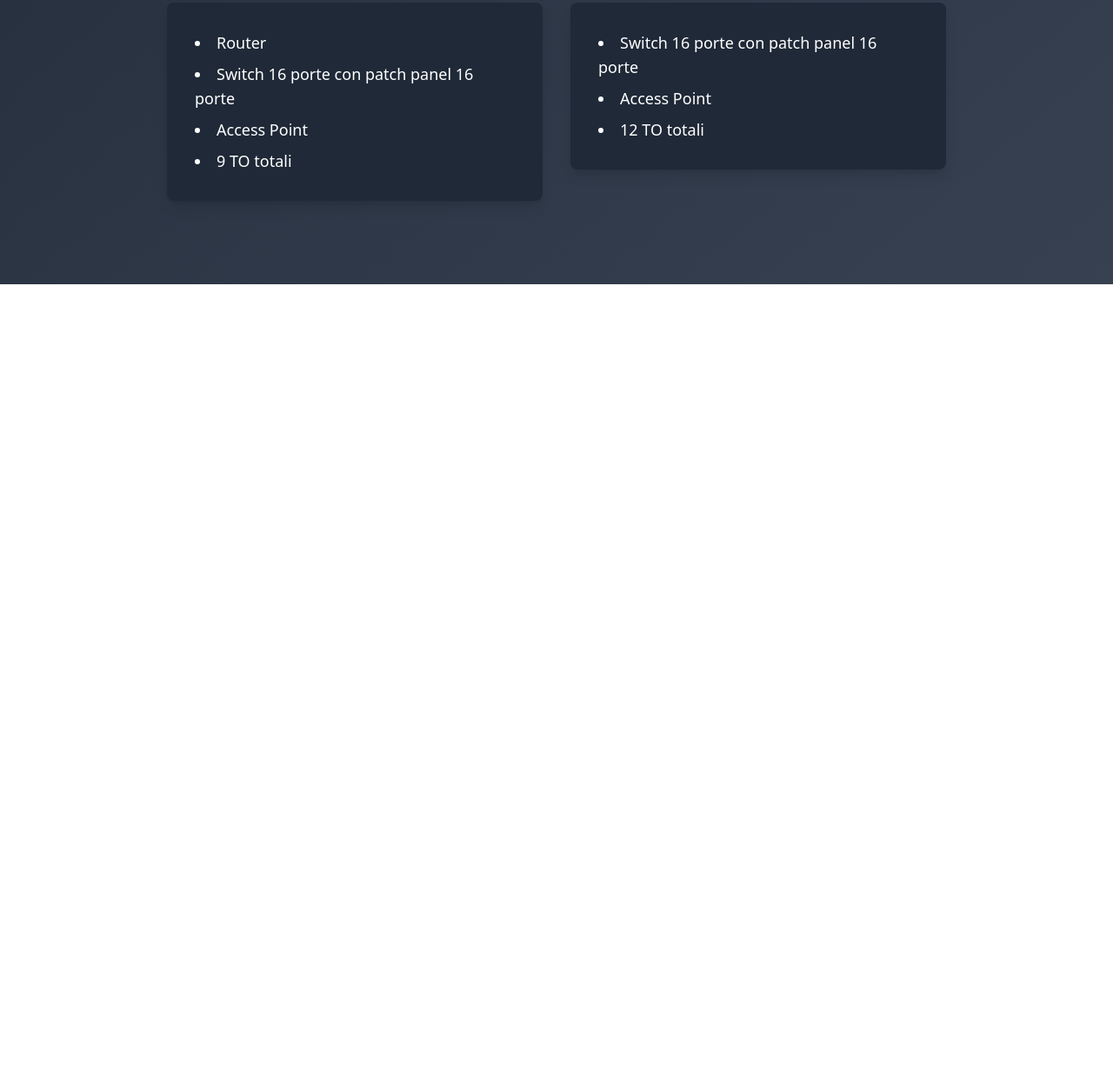
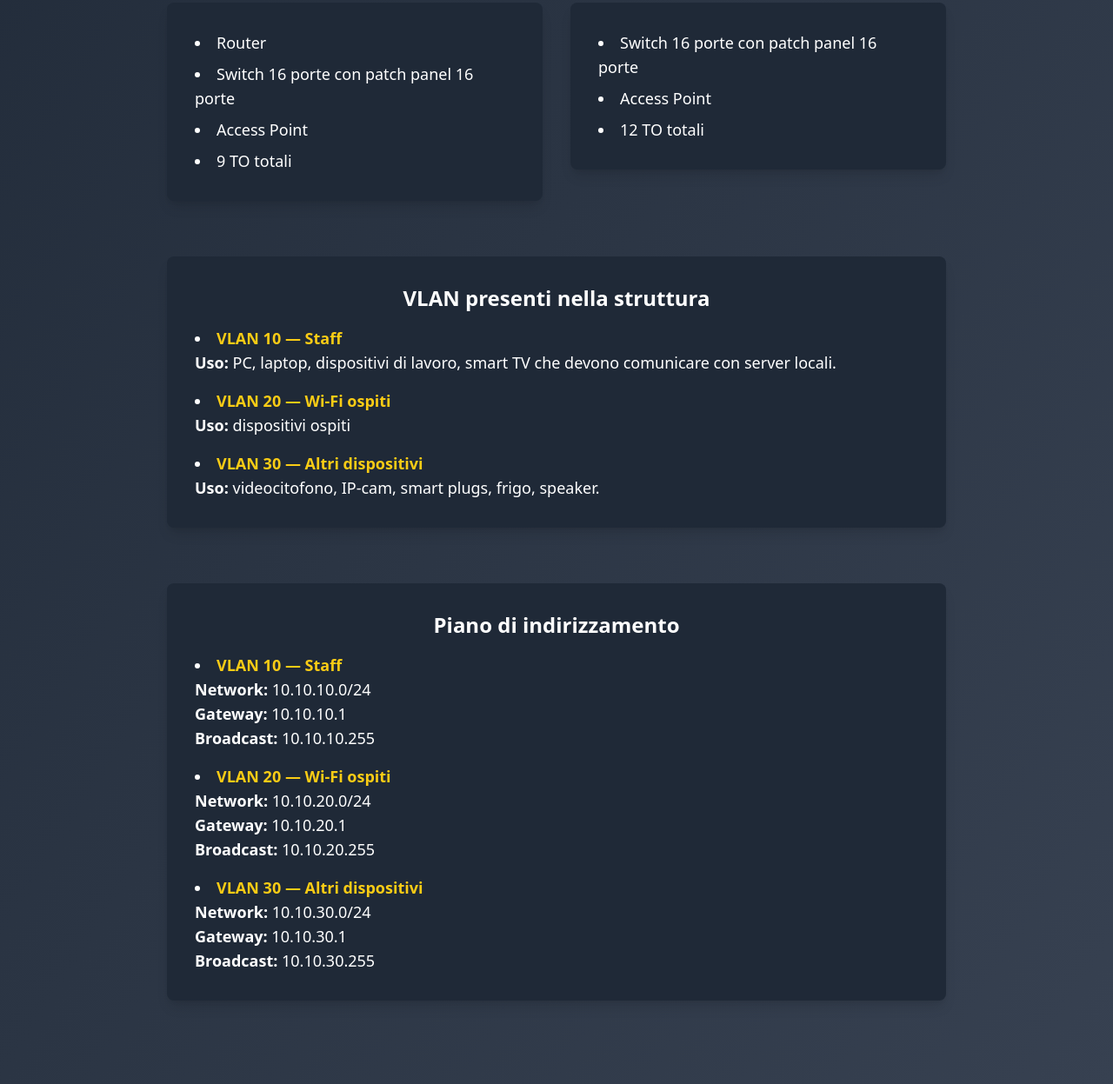
Before and after one commit to Waide17/villa-sale-frontend, a plain HTML site: page public/network.html in a window 1280 px wide. Shown: the part 737-1984 px from the top of the page at 87% size. Before the commit the page ends 1064 px from the top, so only its background shows below. Drawn offline with nearby package versions, Linux system fonts and the light colour scheme.

Commit message:
quasi finito

```diff
--- a/public/network.html
+++ b/public/network.html
@@ -133,6 +133,53 @@
             </div>
         </section>
 
+        <section class="w-full max-w-4xl mx-auto mb-16">
+            <div class="bg-gray-800 rounded-lg shadow-lg p-8">
+                <h2 class="text-2xl font-bold mb-4 text-center">VLAN presenti nella struttura</h2>
+                <ul class="list-disc list-inside text-lg space-y-4">
+                    <li>
+                        <span class="font-semibold text-yellow-400">VLAN 10 — Staff</span><br>
+                        <span class="font-semibold">Uso:</span> PC, laptop, dispositivi di lavoro, smart TV che devono
+                        comunicare con server locali.
+                    </li>
+                    <li>
+                        <span class="font-semibold text-yellow-400">VLAN 20 — Wi-Fi ospiti</span><br>
+                        <span class="font-semibold">Uso:</span> dispositivi ospiti
+                    </li>
+                    <li>
+                        <span class="font-semibold text-yellow-400">VLAN 30 — Altri dispositivi</span><br>
+                        <span class="font-semibold">Uso:</span> videocitofono, IP-cam, smart plugs, frigo, speaker.
+                    </li>
+                </ul>
+            </div>
+        </section>
+
+        <section class="w-full max-w-4xl mx-auto mb-16">
+            <div class="bg-gray-800 rounded-lg shadow-lg p-8">
+                <h2 class="text-2xl font-bold mb-4 text-center">Piano di indirizzamento</h2>
+                <ul class="list-disc list-inside text-lg space-y-4">
+                    <li>
+                        <span class="font-semibold text-yellow-400">VLAN 10 — Staff</span><br>
+                        <span class="font-semibold">Network:</span> 10.10.10.0/24<br>
+                        <span class="font-semibold">Gateway:</span> 10.10.10.1<br>
+                        <span class="font-semibold">Broadcast:</span> 10.10.10.255
+                    </li>
+                    <li>
+                        <span class="font-semibold text-yellow-400">VLAN 20 — Wi-Fi ospiti</span><br>
+                        <span class="font-semibold">Network:</span> 10.10.20.0/24<br>
+                        <span class="font-semibold">Gateway:</span> 10.10.20.1<br>
+                        <span class="font-semibold">Broadcast:</span> 10.10.20.255
+                    </li>
+                    <li>
+                        <span class="font-semibold text-yellow-400">VLAN 30 — Altri dispositivi</span><br>
+                        <span class="font-semibold">Network:</span> 10.10.30.0/24<br>
+                        <span class="font-semibold">Gateway:</span> 10.10.30.1<br>
+                        <span class="font-semibold">Broadcast:</span> 10.10.30.255
+                    </li>
+                </ul>
+            </div>
+        </section>
+
         <div id="imageModal" class="fixed inset-0 bg-black bg-opacity-90 flex items-center justify-center z-50 hidden">
             <img id="modalImage" src="" alt="Fullscreen" class="max-h-[90vh] max-w-[90vw] shadow-lg">
             <button onclick="closeFullscreen()"
```
